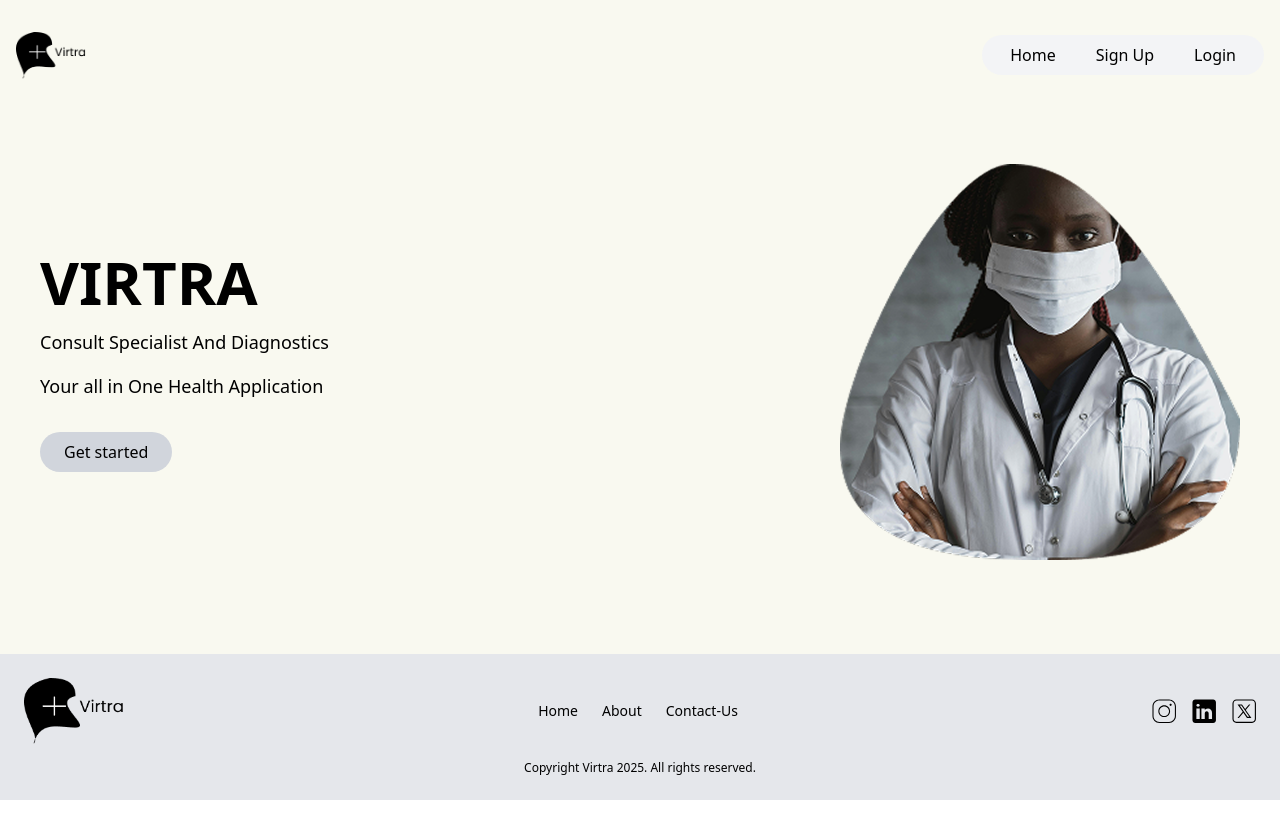
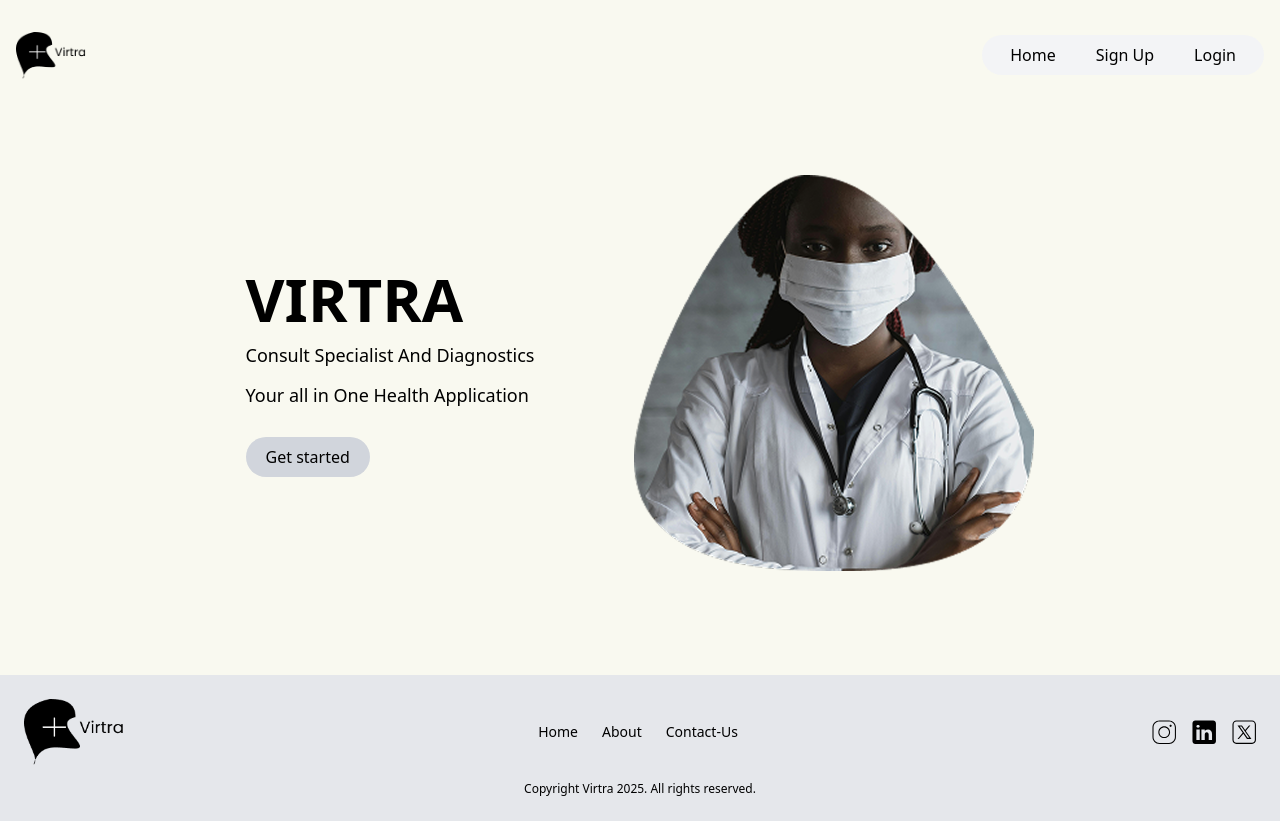
Before and after one commit to Juniorkpabitey/virtra, a Next.js app: page / in a window 1280 px wide. Before the commit the page ends 800 px from the top, so only its background shows below. Built offline with nearby package versions, Linux system fonts and the light colour scheme.

Commit message:
hero-alignment

```diff
--- a/app/page.tsx
+++ b/app/page.tsx
@@ -7,21 +7,25 @@ export default function Home() {
     <div className="min-h-screen bg-[#f9f9f0] flex flex-col">
       <Navbar />
 
-      <main className="flex-1 flex flex-col-reverse md:flex-row items-center justify-between px-6 md:px-10 py-10 text-center md:text-left">
-        <div className="space-y-4 max-w-md">
-          <h1 className="text-5xl md:text-6xl font-bold">VIRTRA</h1>
-          <p className="text-base md:text-lg">Consult Specialist And Diagnostics</p>
-          <p className="text-base md:text-lg">Your all in One Health Application</p>
-          <button className="bg-gray-300 px-6 py-2 rounded-full mt-4 text-base">Get started</button>
+      <main className="flex-1 flex flex-col-reverse md:flex-row items-center justify-center gap-25 px-4 sm:px-6 md:px-10 py-8 md:py-16 text-center md:text-left">
+        {/* Text Section */}
+        <div className="space-y-3 max-w-sm sm:max-w-md md:max-w-lg py-5">
+          <h1 className="text-4xl sm:text-5xl md:text-6xl font-bold">VIRTRA</h1>
+          <p className="text-sm sm:text-base md:text-lg">Consult Specialist And Diagnostics</p>
+          <p className="text-sm sm:text-base md:text-lg">Your all in One Health Application</p>
+          <button className="bg-gray-300 px-5 py-2 rounded-full mt-4 text-sm sm:text-base hover:bg-gray-400 transition">
+            Get started
+          </button>
         </div>
 
-        <div className="w-[250px] md:w-[400px] mt-10 md:mt-0">
+        {/* Image Section */}
+        <div className="w-[200px] sm:w-[250px] md:w-[400px] mb-2 md:mb-0">
           <Image
             src="/hero_img.png"
             width={400}
             height={400}
             alt="Doctor"
-            className="rounded-lg"
+            className="rounded-lg w-full h-auto"
           />
         </div>
       </main>
```
